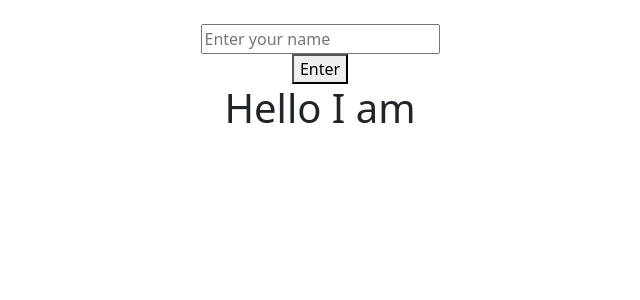
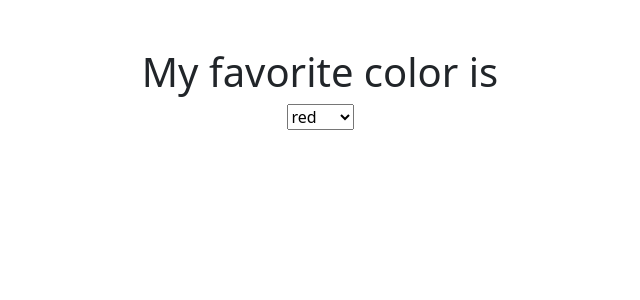
Before and after one commit to fritzgerald658/react-journey, a React (Vite) app: page / in a window 1280 px wide. Shown: the top 300 px of the page, without its empty margins (320-960 px from the left). Built offline with nearby package versions, Linux system fonts and the light colour scheme.

Commit message:
will rest for a moment

```diff
--- a/src/PracticeReact.jsx
+++ b/src/PracticeReact.jsx
@@ -267,27 +267,22 @@ import demoPic4 from "./assets/demo-pic4.jpg";
 //   );
 // }
 // export default Modal;
-function PracticeReact() {
-  const [name, setName] = useState("");
-  const [showGreeting, setShowGreeting] = useState(false);
-  const showInputText = (e) => {
-    setName(e.target.value);
-    setShowGreeting(false);
-  };
-  const showGreetingInHeading = () => {
-    setShowGreeting(true);
+const PracticeReact = () => {
+  const [color, setColor] = useState("");
+
+  const showFaveColor = (e) => {
+    setColor(e.target.value);
   };
   return (
-    <div className="container d-flex justify-content-center flex-column align-items-center mt-4">
-      <input
-        type="text"
-        placeholder="Enter your name"
-        onChange={showInputText}
-      />
-      <button onClick={showGreetingInHeading}>Enter</button>
-      <h1>Hello I am {showGreeting && name}</h1>
+    <div className="d-flex justify-content-center align-items-center mt-4 p-4 flex-column">
+      <h1>My favorite color is {color}</h1>
+      <select name="" id="" onChange={showFaveColor}>
+        <option value="Red">red</option>
+        <option value="green">green</option>
+        <option value="blue">blue</option>
+      </select>
     </div>
   );
-}
+};
 
 export default PracticeReact;
```
